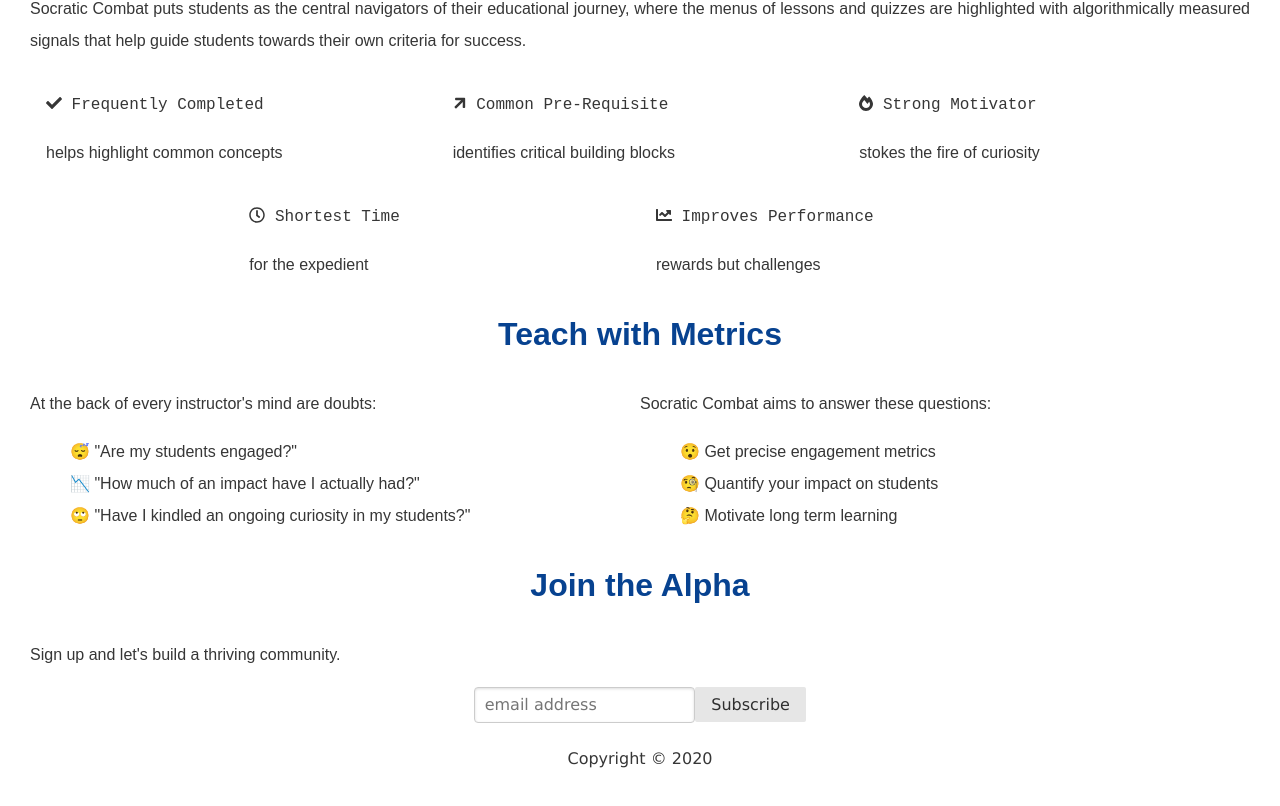
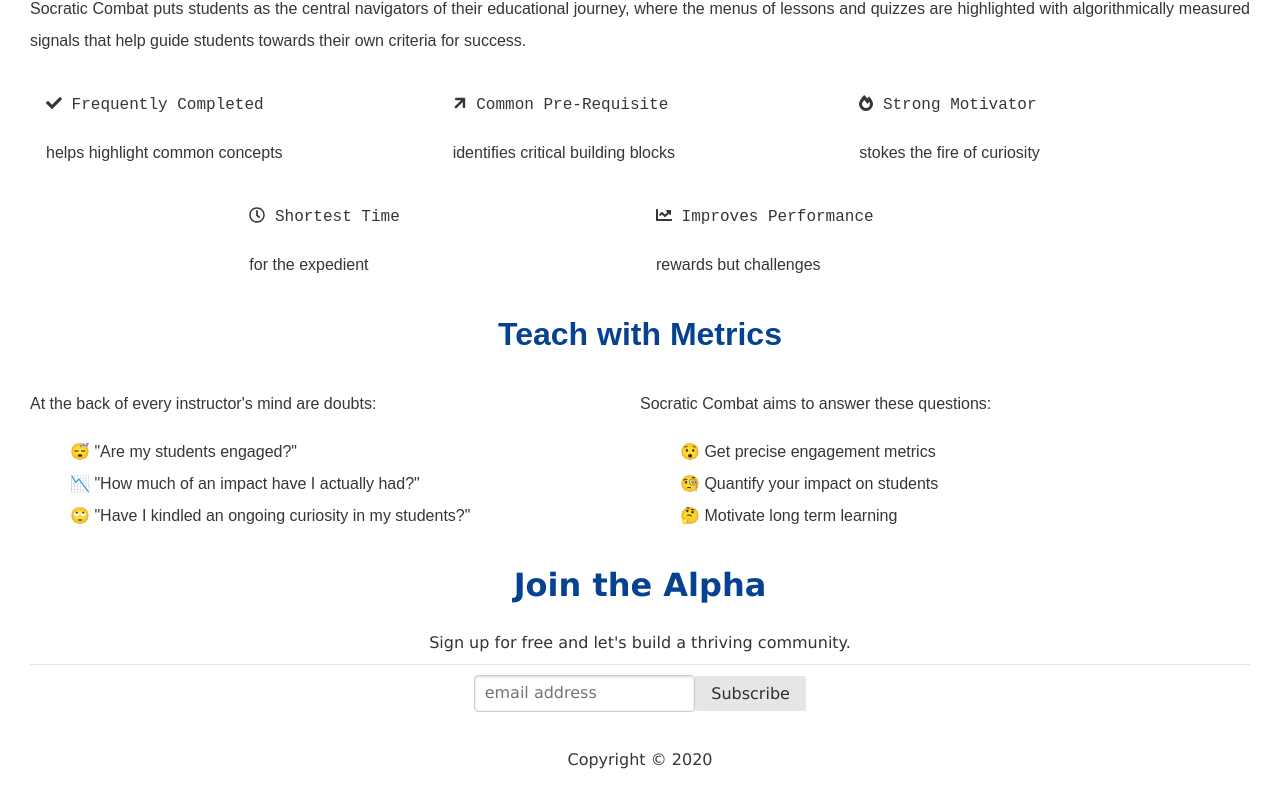
Before and after one commit to timeemit/socratic-garden, a Next.js app: page / in a window 1280 px wide. Shown: the part 483-1289 px from the top of the page. Built offline with nearby package versions, Linux system fonts and the light colour scheme.

Commit message:
Mucking around with the footer

```diff
--- a/components/Land.js
+++ b/components/Land.js
@@ -11,23 +11,25 @@
   <section>
     <Page title={title} children={children} />
 
-    {/* Mailchimp Popup */}
-    <script type="text/javascript" src="https://downloads.mailchimp.com/js/signup-forms/popup/unique-methods/embed.js" data-dojo-config="usePlainJson: true, isDebug: false"></script><script type="text/javascript" dangerouslySetInnerHTML={{__html: 'window.dojoRequire(["mojo/signup-forms/Loader"], function(L) { L.start({"baseUrl":"mc.us8.list-manage.com","uuid":"01032a27f69729090a9cd31f0","lid":"a5deae97ac","uniqueMethods":true}) })'}} />
-    {/* End Mailchimp Popup */}
-
     {/* Mailchimp Footer */}
+    <h1 className="centered-text">Join the Alpha</h1>
     <div id="mc_embed_signup">
       <form action="https://beautiful-mimic.us8.list-manage.com/subscribe/post?u=01032a27f69729090a9cd31f0&amp;id=a5deae97ac" method="post" id="mc-embedded-subscribe-form" name="mc-embedded-subscribe-form" className="pure-form validate" target="_blank" noValidate>
-        <div id="mc_embed_signup_scroll" className="pure-u-1 centered-text">
+        <fieldset id="mc_embed_signup_scroll" className="pure-u-1 centered-text">
+          <legend className="centered-text">Sign up for free and let's build a thriving community.</legend>
           {/*<label for="mce-EMAIL">Join the Alpha</label>*/}
           <input type="email" name="EMAIL" className="email" id="mce-EMAIL" placeholder="email address" required />
           <div style={{position: "absolute", left: "-5000px"}} aria-hidden="true">
             <input type="text" name="b_01032a27f69729090a9cd31f0_a5deae97ac" />
           </div>
           <input type="submit" value="Subscribe" name="subscribe" id="mc-embedded-subscribe" className="pure-button" />
-        </div>
+        </fieldset>
       </form>
     </div>
     {/* End Mailchimp Footer */}
+
+    {/* Mailchimp Popup */}
+    <script type="text/javascript" src="https://downloads.mailchimp.com/js/signup-forms/popup/unique-methods/embed.js" data-dojo-config="usePlainJson: true, isDebug: false"></script><script type="text/javascript" dangerouslySetInnerHTML={{__html: 'window.dojoRequire(["mojo/signup-forms/Loader"], function(L) { L.start({"baseUrl":"mc.us8.list-manage.com","uuid":"01032a27f69729090a9cd31f0","lid":"a5deae97ac","uniqueMethods":true}) })'}} />
+    {/* End Mailchimp Popup */}
   </section>
 )
--- a/pages/index.js
+++ b/pages/index.js
@@ -56,9 +56,6 @@
           <li> 🤔 Motivate long term learning </li>
         </ul>
       </div>
-
-      <h1 className="pure-u-1 centered-text">Join the Alpha</h1>
-      <p className="pure-u-1">  Sign up and let's build a thriving community.</p>
     </Land>
   </Prototype>
 );
```
